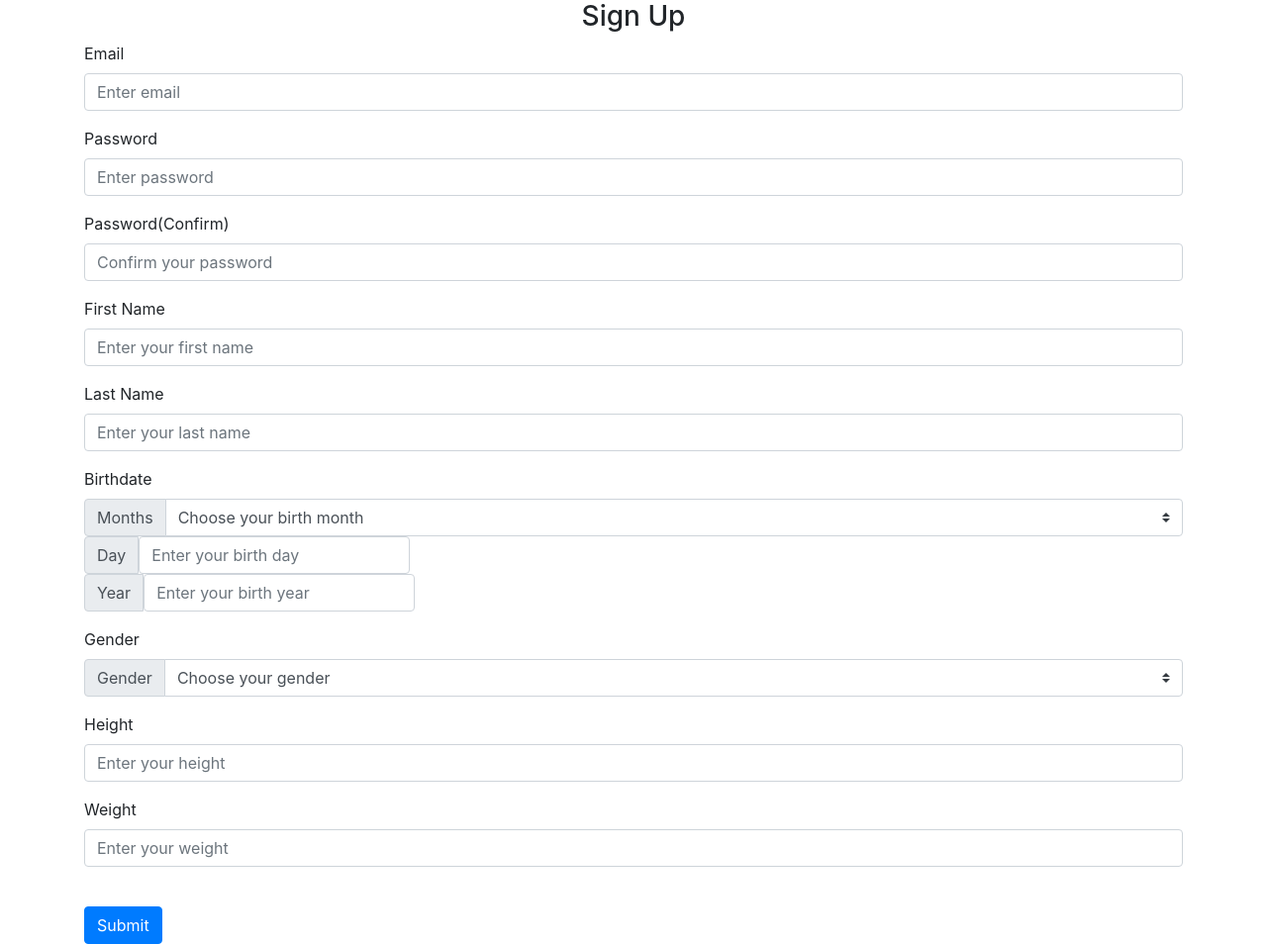
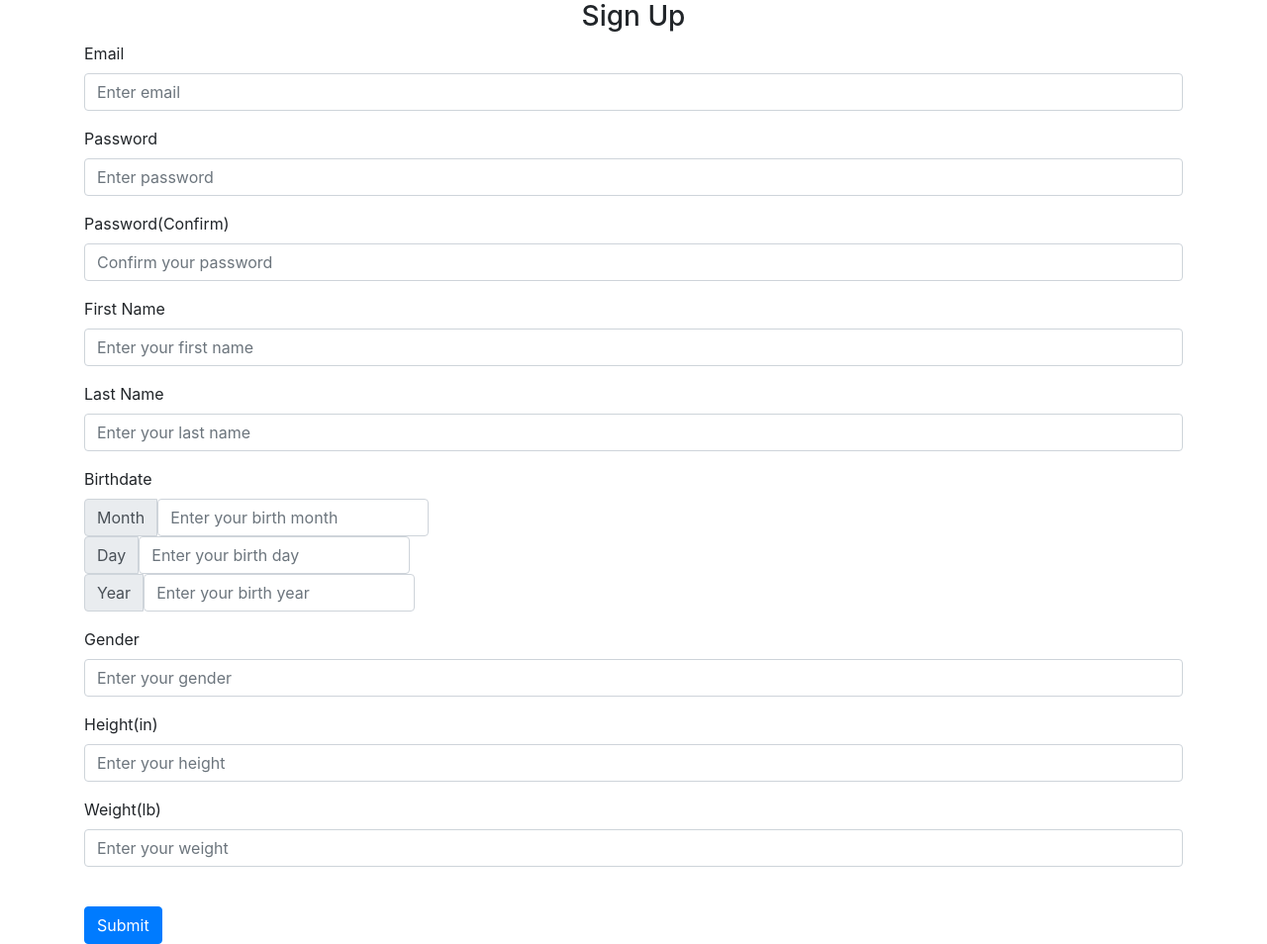
Before and after one commit to Pu9561/MediTrack, a Flask app: page /sign-up in a window 1280 px wide. Shown: the part 102-1056 px from the top of the page at 99% size. Run offline with Flask 2, Linux system fonts and the light colour scheme; some libraries are stand-ins or nearby versions.

Commit message:
Update signUp.html

```diff
--- a/website/templates/signUp.html
+++ b/website/templates/signUp.html
@@ -25,26 +25,11 @@
     </div>
     <div class="form-group">
         <label for="birthdate">Birthdate</label>
-        <div class="input-group ">
+        <div class="input-group">
             <div class="input-group-prepend">
-           <label class="input-group-text" for="inputMonthSelect">Months</label>
+              <span class="input-group-text" id="m">Month</span>
+              <input type="m" class="form-control" id="m" name="m" placeholder="Enter your birth month"/>
              </div>
-         <select class="custom-select" id="inputMonthSelect">
-             <option selected> Choose your birth month</option>
-             <option value="1">January</option>
-             <option value="2">Febuary</option>
-             <option value="3">March</option>
-             <option value="4">April</option>
-             <option value="5">May</option>
-             <option value="6">June</option>
-             <option value="7">July</option>
-             <option value="8">August</option>
-             <option value="9">September</option>
-             <option value="10">October</option>
-             <option value="11">November</option>
-             <option value="12">December</option>
-         </select>
-
         </div>
         <div class="input-group">
             <div class="input-group-prepend">
@@ -62,24 +47,14 @@
     </div>
     <div class="form-group">
         <label for="gender">Gender</label>
-        <div class="input-group ">
-         <div class="input-group-prepend">
-           <label class="input-group-text" for="inputGenderSelect">Gender</label>
-         </div>
-         <select class="custom-select" id="inputGenderSelect">
-             <option selected> Choose your gender</option>
-             <option value="1">Male</option>
-             <option value="2">Female</option>
-             <option value="3">Other</option>
-         </select>
-        </div>
+        <input type="gender" class="form-control" id="gender" name="gender" placeholder="Enter your gender"/>
     </div>
     <div class="form-group">
-     <label for="height">Height</label>
+     <label for="height">Height(in)</label>
      <input type="height" class="form-control" id="height" name="height" placeholder="Enter your height"/>
     </div>
     <div class="form-group">
-     <label for="weight">Weight</label>
+     <label for="weight">Weight(lb)</label>
      <input type="weight" class="form-control" id="weight" name="weight" placeholder="Enter your weight"/>
     </div>
 
```
Lines whose indentation alone changed are shown as unchanged.
